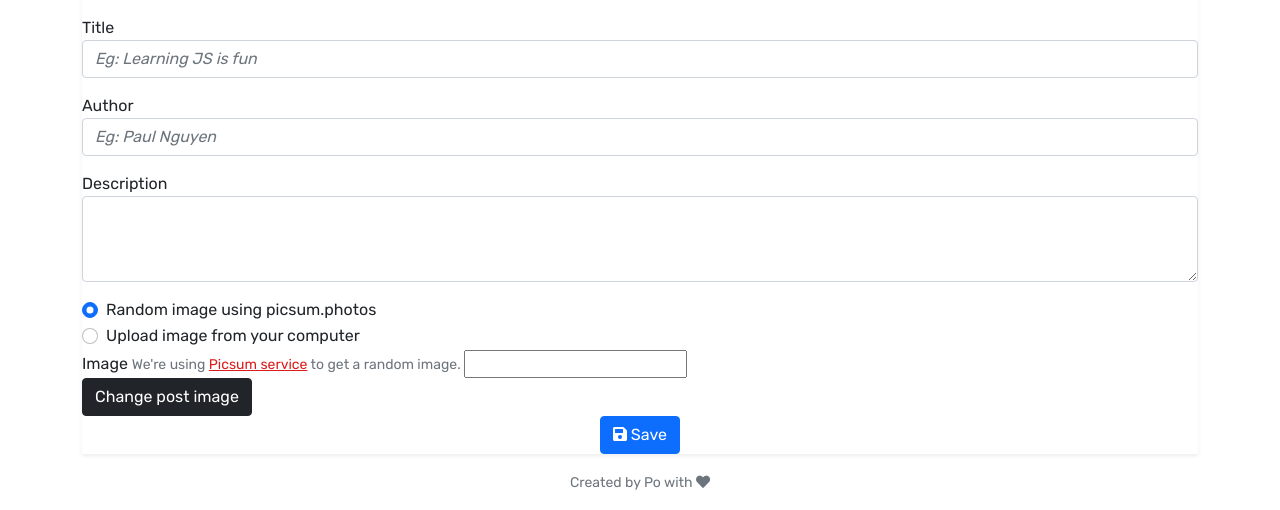
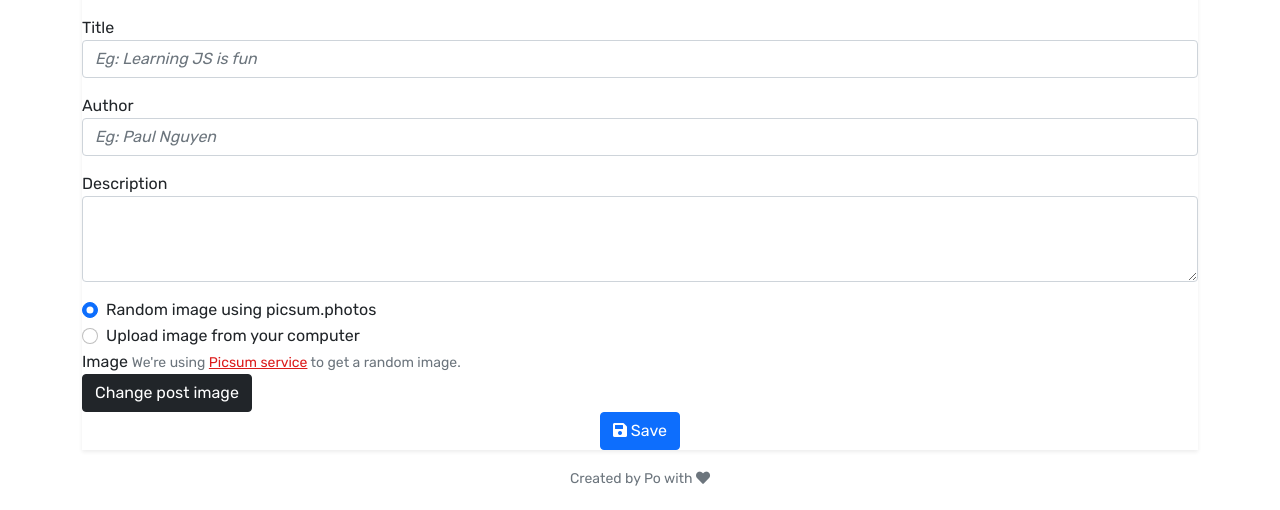
Before and after one commit to ntd0711/js-post-ui, a website built with Vite: page add-edit-post.html in a window 1280 px wide. Shown: the part 568-1078 px from the top of the page. Built offline with nearby package versions, Linux system fonts and the light colour scheme.

Commit message:
hidden input random image

```diff
--- a/add-edit-post.html
+++ b/add-edit-post.html
@@ -110,7 +110,7 @@
                                 to get a random image.
                             </small>
 
-                            <input type="text" class="" name="imageUrl" />
+                            <input type="text" class="" name="imageUrl" hidden />
                             <div>
                                 <button type="button" id="postChangeImage" class="btn btn-dark">
                                     Change post image
```
